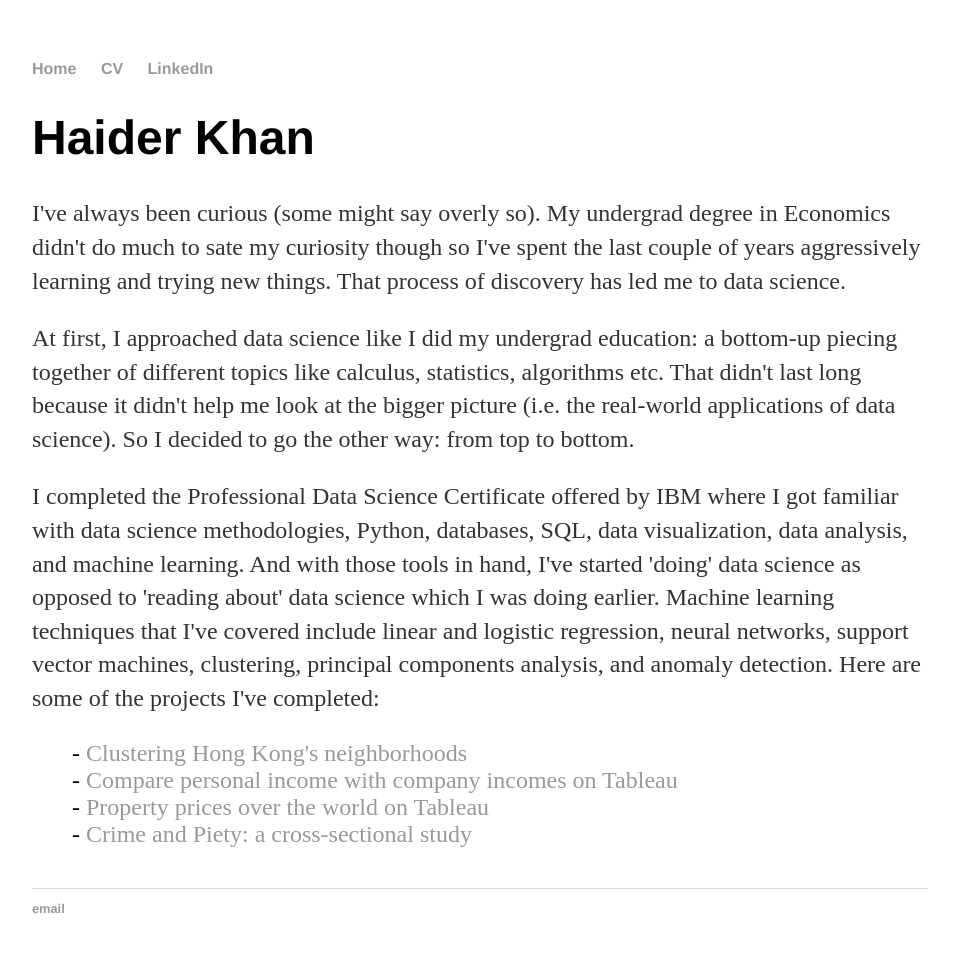
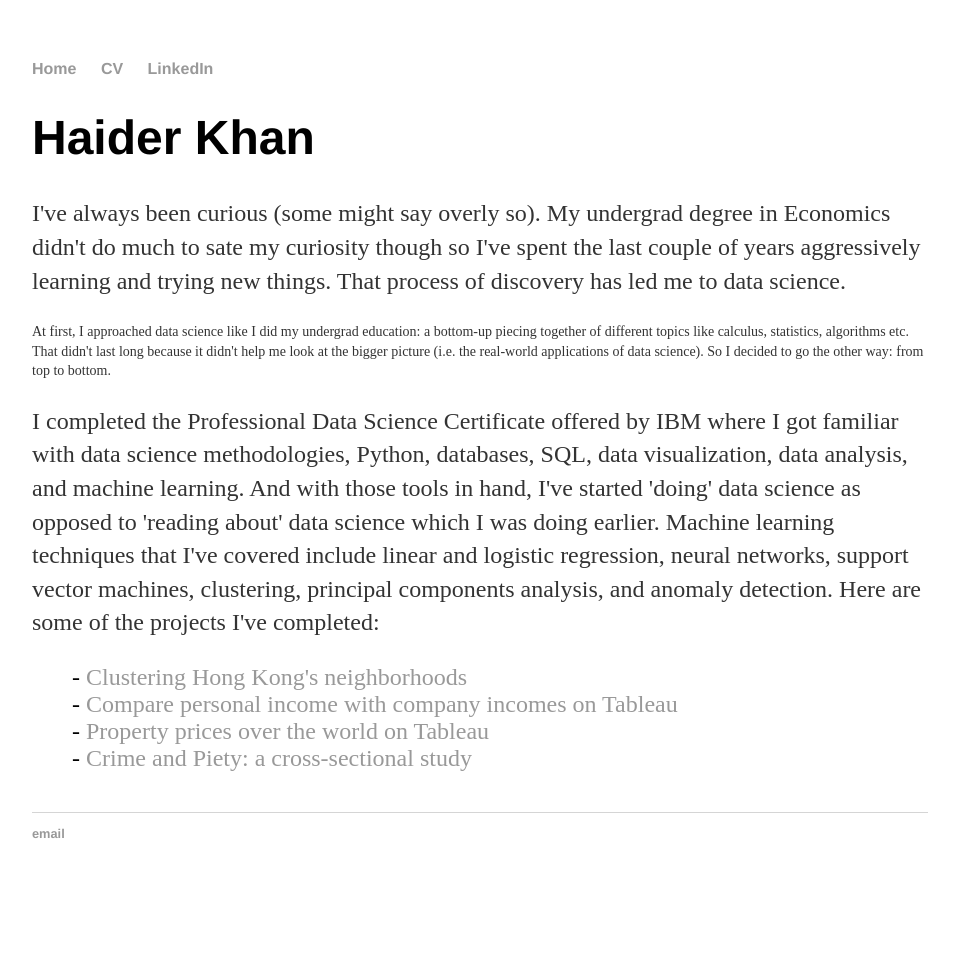
Before and after one commit to h2kh/h2kh.github.io, a Jekyll site: the page built from index.html, in a window 1280 px wide. Shown: the whole page, without its empty margins (160-1119 px from the left). Built offline with Jekyll 4.4.1, drawn with Linux system fonts in a browser that asks for light colours; after the commit the page ends 901 px from its top, so only the background shows below that.

Commit message:
Update index.html

```diff
--- a/index.html
+++ b/index.html
@@ -8,7 +8,7 @@ title: Data Science projects
 	<p>I've always been curious (some might say overly so). My undergrad degree in Economics didn't do much to sate my curiosity though so I've
 	spent the last couple of years aggressively learning and trying new things. That process of discovery has led me to data science.</p>
 
-	<p>At first, I approached data science like I did my undergrad education: a bottom-up piecing together of different topics like calculus, statistics,
+	<p style="font-size:14px;">At first, I approached data science like I did my undergrad education: a bottom-up piecing together of different topics like calculus, statistics,
 		algorithms etc. That didn't last long because it didn't help me look at the bigger picture (i.e. the real-world
 	applications of data science). So I decided to go  the other way: from top to bottom.</p>
 
```
